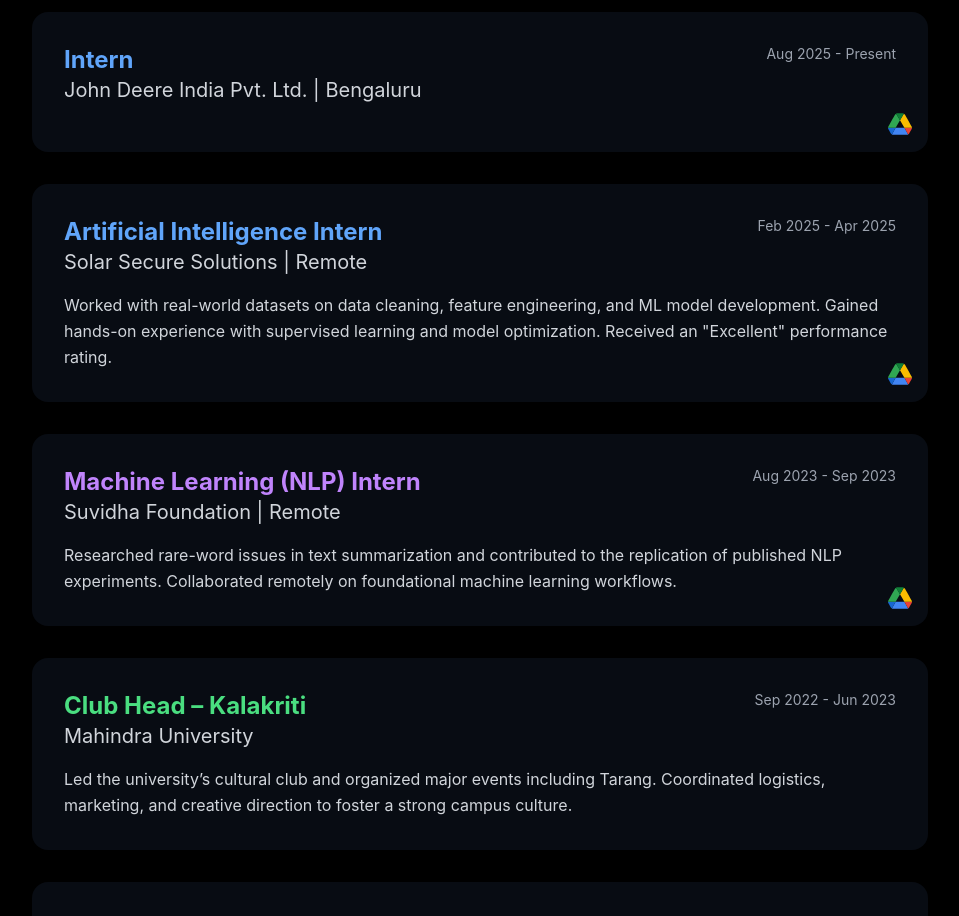
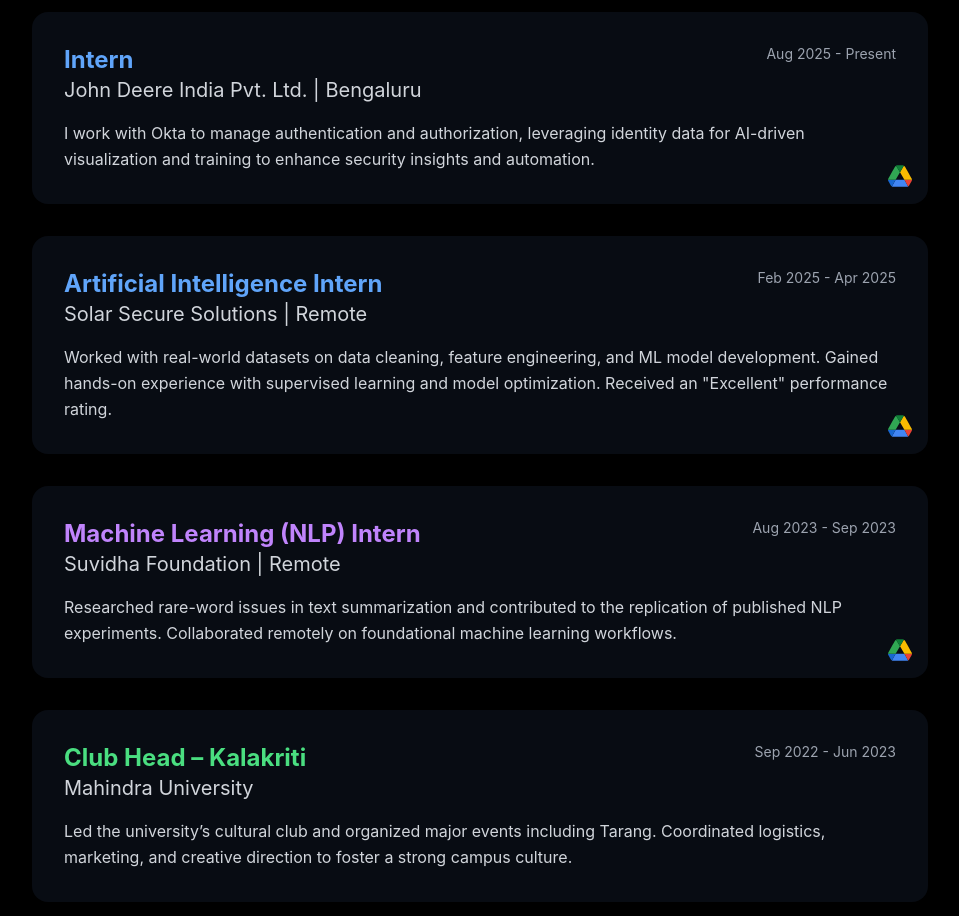
Before and after one commit to MIHIR-RANJAN/MihirRanjanPortfolio, a React (Create React App) app in the folder mihir-portfolio/: page / in a window 1280 px wide. Shown: the part 2680-3596 px from the top of the page, without its empty margins (160-1119 px from the left). Built offline with nearby package versions, Linux system fonts and the light colour scheme.

Commit message:
Update the experience part

```diff
--- a/mihir-portfolio/src/App.js
+++ b/mihir-portfolio/src/App.js
@@ -550,11 +550,11 @@
                 <span className="text-gray-400 text-sm">Aug 2025 - Present</span>
               </div>
               <p className="text-gray-300 leading-relaxed">
-
+                 I work with Okta to manage authentication and authorization, leveraging identity data for AI-driven visualization and training to enhance security insights and automation.
               </p>
 
               <a
-                href="https://drive.google.com/file/d/1N7dRhNUq7ENlPK7VuoIr409OBPbaWVuM/view?usp=drivesdk"
+                href="https://drive.google.com/drive/folders/1N6OAExnWApc36aEt1-jzcDBD8AnDafkI"
                 target="_blank"
                 rel="noopener noreferrer"
                 className="absolute bottom-4 right-4"
```
